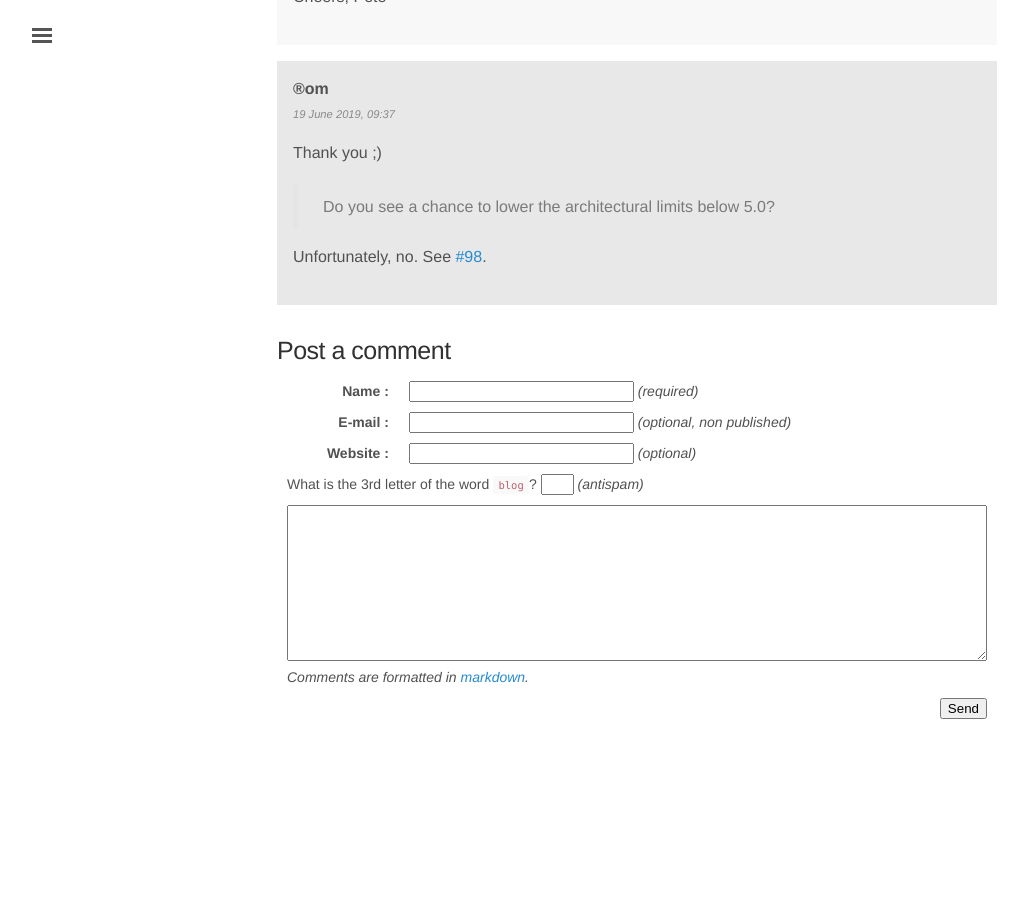
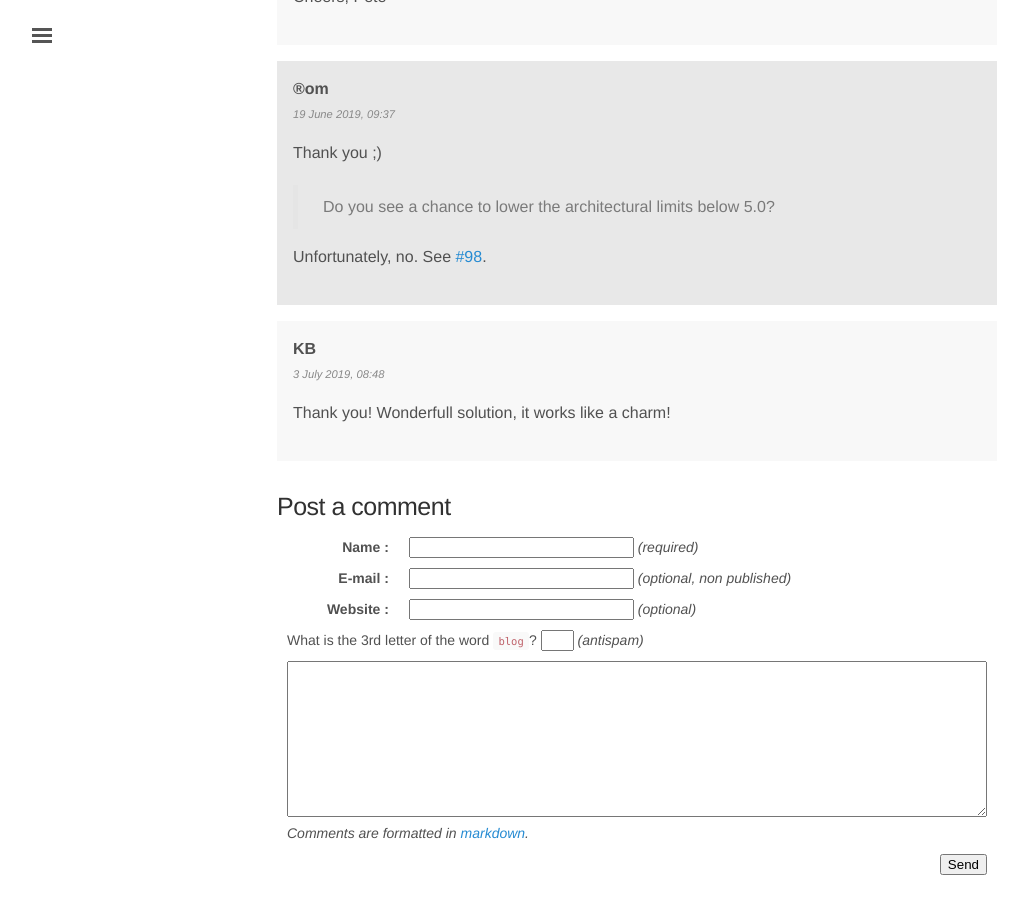
Before and after one commit to rom1v/blog.rom1v.com, a Jekyll site: the page built from _posts/2018-03-08-introducing-scrcpy.md, in a window 1280 px wide and 900 px high, scrolled down 27517 px. Shown: the whole window, without its empty margins (3-1031 px from the left). Built offline with Jekyll 4.4.1, drawn with Linux system fonts in a browser that asks for light colours; before the commit the page ends 28261 px from its top, so only the background shows below that.

Commit message:
Publish comment 69 for scrcpy

```diff
--- a/_data/comments-2018-03-introducing-scrcpy.yaml
+++ b/_data/comments-2018-03-introducing-scrcpy.yaml
@@ -764,3 +764,8 @@
     Unfortunately, no. See [#98].
 
     [#98]: https://github.com/Genymobile/scrcpy/issues/98
+- id: 69
+  author: KB
+  date: 2019-07-03 08:48:30+02:00
+  contents: |
+    Thank you! Wonderfull solution, it works like a charm!
```
